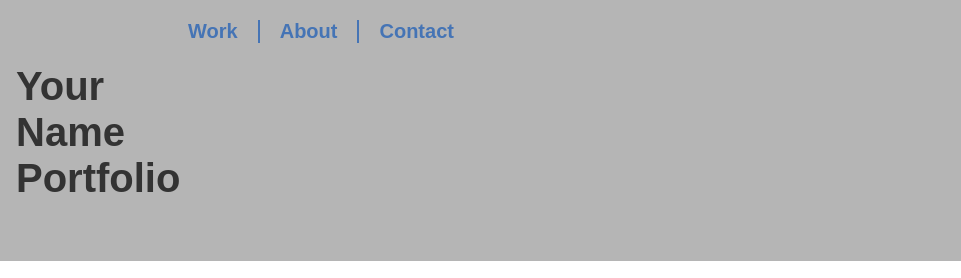
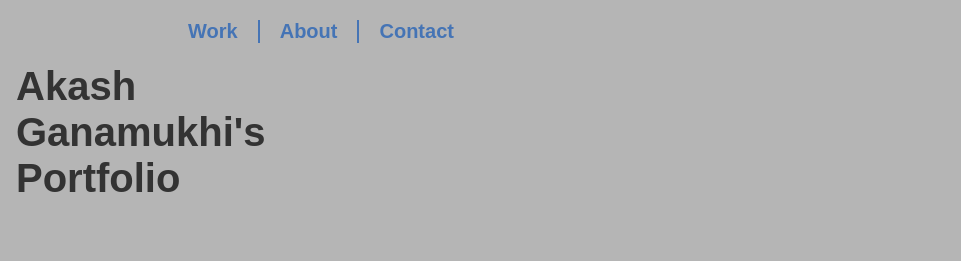
Before and after one commit to GitHubPoseidon/Portfolio-CC-lab, a plain HTML site: page index.html in a window 1280 px wide. Shown: the top 278 px of the page, 319-1280 px from the left. Drawn offline with nearby package versions, Linux system fonts and the light colour scheme.

Commit message:
Update index.html

```diff
--- a/index.html
+++ b/index.html
@@ -4,7 +4,7 @@
 	<meta charset="UTF-8">
 
 	<!--/ /---- Put your name in the title of the page ----/ /-->
-	<title>Put Your Name Here</title>
+	<title>Akash Ganamukhi</title>
 
 	<!--/ /-------- Normalize CSS --------/ /-->
 	<link href="https://cdnjs.cloudflare.com/ajax/libs/normalize/8.0.1/normalize.min.css" rel="stylesheet">
@@ -38,7 +38,7 @@
         <div class="wrapper">
 
 			<div class="logo-container">
-				<h1>Your<br>Name<br>Portfolio</h1>
+				<h1>Akash<br>Ganamukhi's<br>Portfolio</h1>
 
 				<!-- ------------------------------------------------------
 				Note that the image of the logo is linked to the home page.
```
